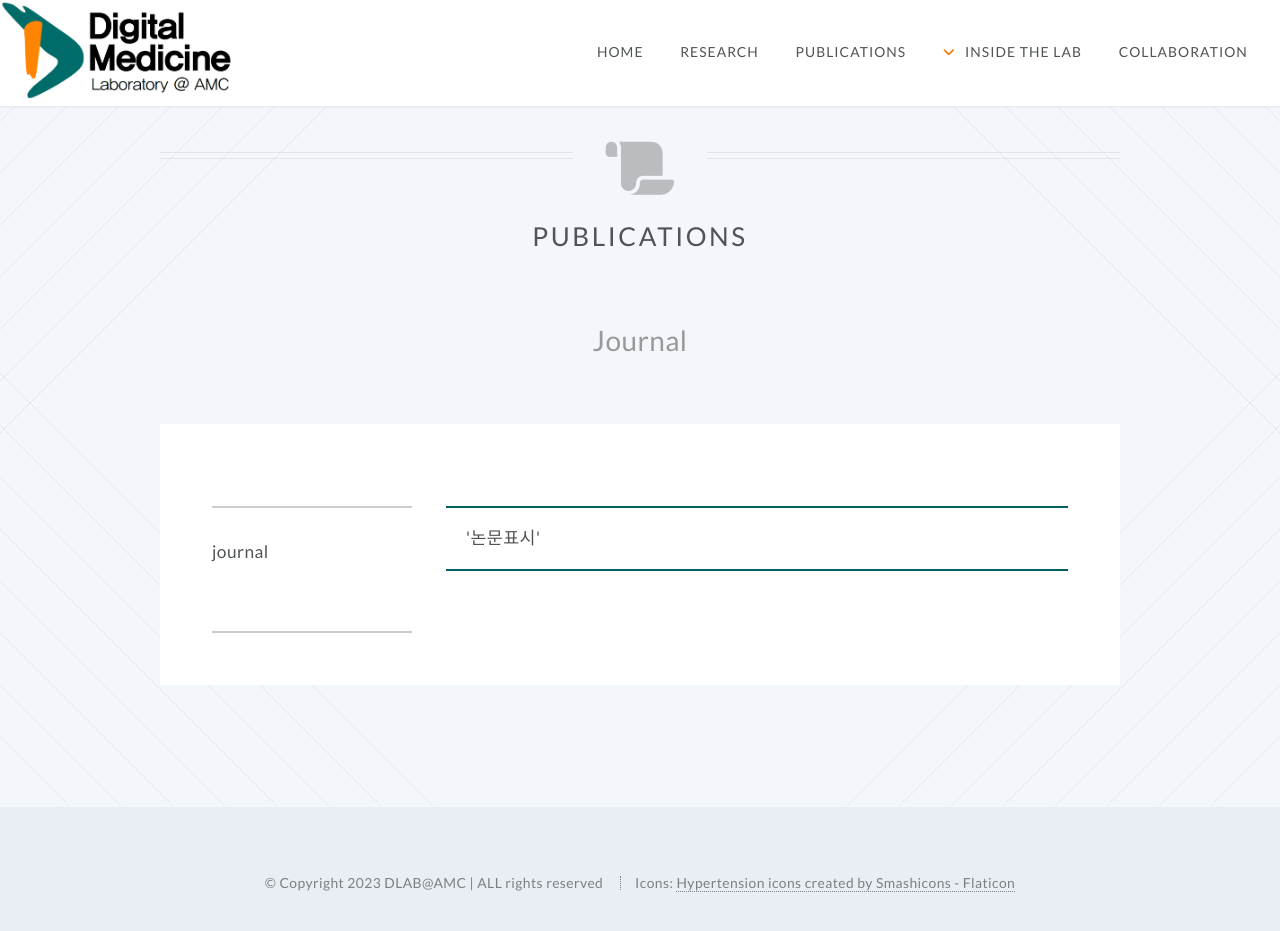
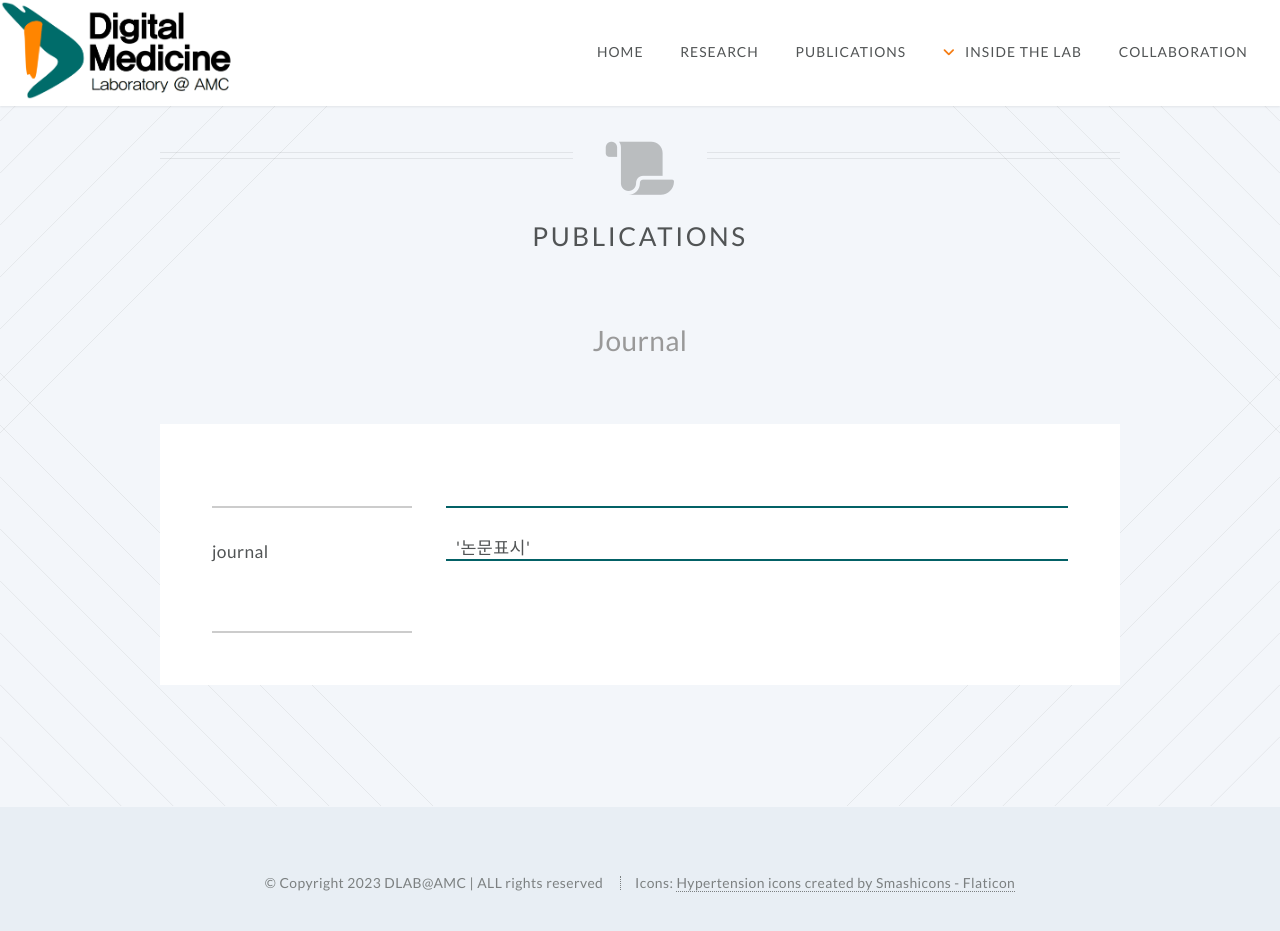
Before and after one commit to ydon1111/ydon1111.github.io, a Jekyll site: the page built from htmls/publications/publications_test.html, in a window 1280 px wide and 959 px high. Shown: the top 931 px of the window. Built offline with Jekyll 4.4.1, drawn with Linux system fonts in a browser that asks for light colours; nearby versions of some CDN libraries.

Commit message:
padding 수정

```diff
--- a/css/style.css
+++ b/css/style.css
@@ -1341,7 +1341,10 @@ a.small-button.clicked {
 
 #my_div {
 	margin-left: 5px;
-	padding: 20px;
+	/* padding: 20px; */
+	padding-top: 30px;
+	padding-left: 10px;
+	padding-right: 10px;
 	margin-top: 30px;
 	border-top: 2px solid #036166;
 	border-bottom: 2px solid #036166;
```
